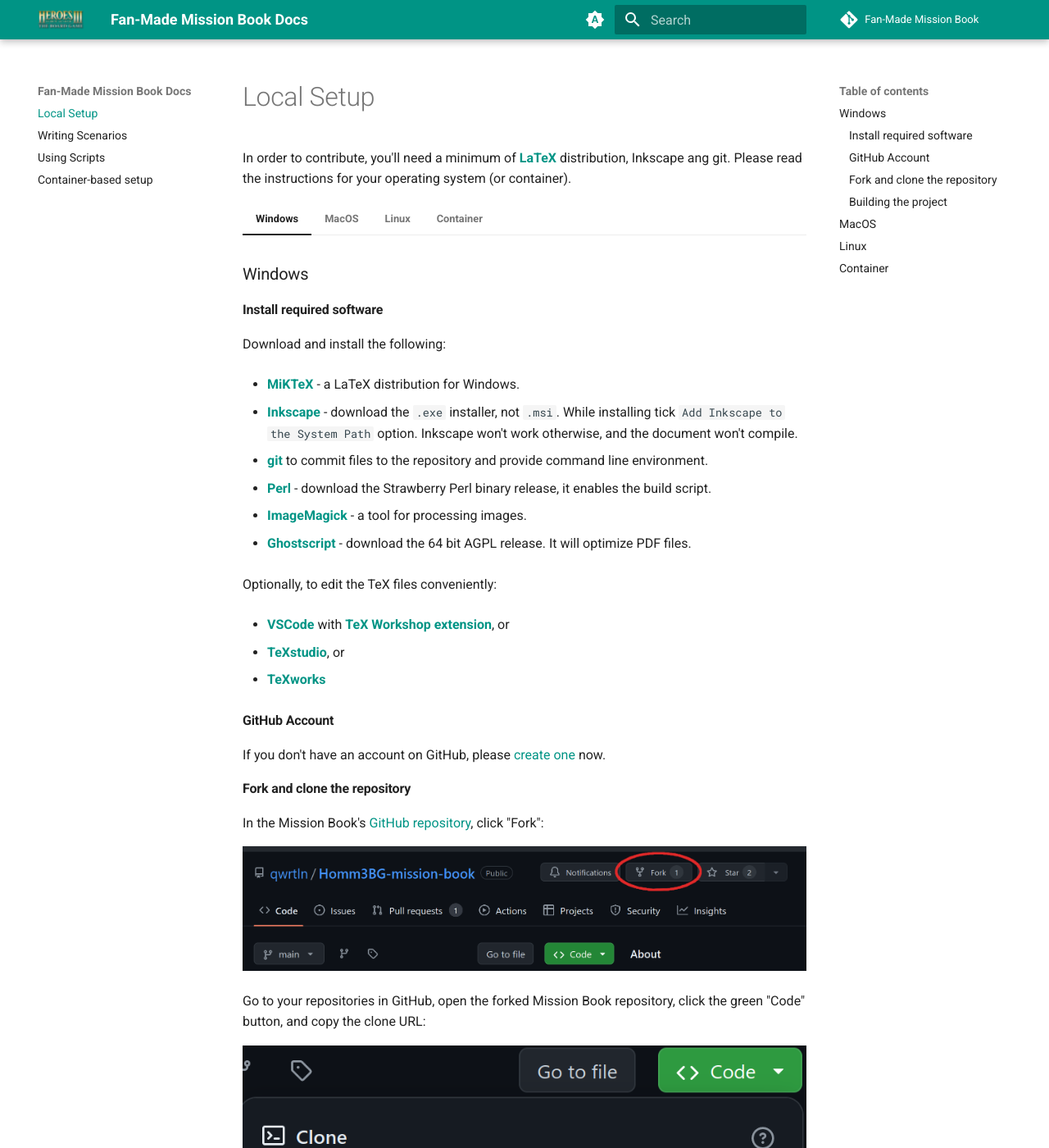
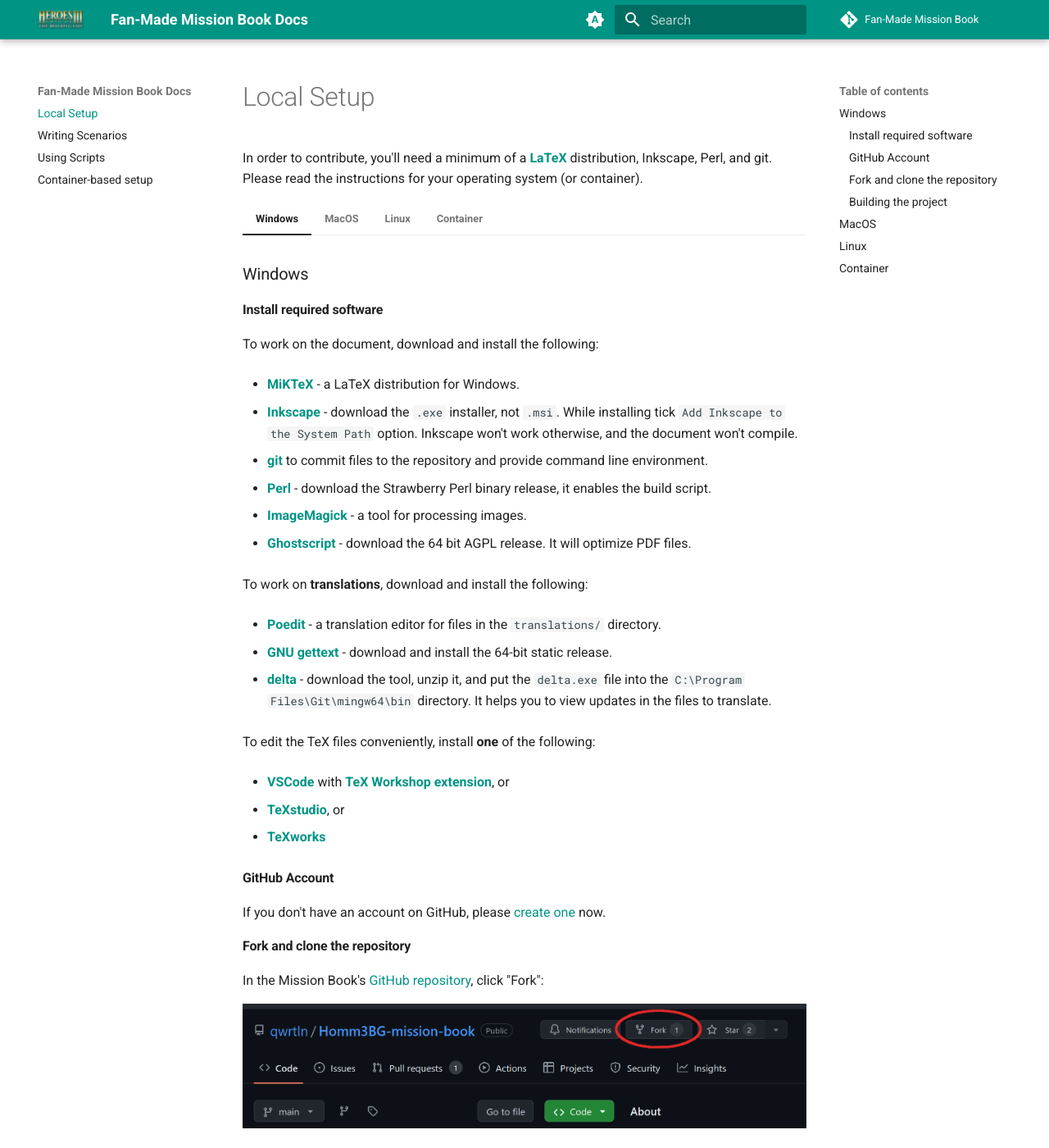
Before and after one commit to qwrtln/Homm3BG-mission-book, an MkDocs documentation site: the page built from docs/index.md, in a window 1280 px wide and 1400 px high. Shown: the whole window at 82% size. Built offline with MkDocs 1.6.1 and Material for MkDocs 9.7.7, drawn with Linux system fonts in a browser that asks for light colours; comment, search, counter and statistics services are not loaded.

Commit message:
Update docs for translations

````diff
--- a/docs/index.md
+++ b/docs/index.md
@@ -1,6 +1,6 @@
 # Local Setup
 
-In order to contribute, you'll need a minimum of [**LaTeX**](https://en.wikipedia.org/wiki/LaTeX) distribution, Inkscape ang git.
+In order to contribute, you'll need a minimum of a [**LaTeX**](https://en.wikipedia.org/wiki/LaTeX) distribution, Inkscape, Perl, and git.
 Please read the instructions for your operating system (or container).
 
 === "Windows"
@@ -9,7 +9,7 @@
 
     #### Install required software
 
-    Download and install the following:
+    To work on the document, download and install the following:
 
      - [**MiKTeX**](https://miktex.org/) - a LaTeX distribution for Windows.
 
@@ -23,7 +23,15 @@
 
      - [**Ghostscript**](https://www.ghostscript.com/releases/gsdnld.html) - download the 64 bit AGPL release. It will optimize PDF files.
 
-    Optionally, to edit the TeX files conveniently:
+    To work on **translations**, download and install the following:
+
+     - [**Poedit**](https://poedit.net/) - a translation editor for files in the `translations/` directory.
+
+     - [**GNU gettext**](https://mlocati.github.io/articles/gettext-iconv-windows.html) - download and install the 64-bit static release.
+
+     - [**delta**](https://dandavison.github.io/delta/installation.html) - download the tool, unzip it, and put the `delta.exe` file into the `C:\Program Files\Git\mingw64\bin` directory. It helps you to view updates in the files to translate.
+
+    To edit the TeX files conveniently, install **one** of the following:
 
      - [**VSCode**](https://code.visualstudio.com/Download) with [**TeX Workshop extension**](https://marketplace.visualstudio.com/items?itemName=James-Yu.latex-workshop), or
 
@@ -98,7 +106,7 @@
 
     To work on localizations, make screenshots, optimize PDFs, etc., you will need some additional tools:
     ```bash
-    brew install poppler po4a ghostscript imagemagick
+    brew install poppler po4a ghostscript imagemagick git-delta
     ```
 
 === "Linux"
@@ -115,10 +123,11 @@
 
     To work on localizations, make screenshots, optimize PDFs, etc., you will need some additional tools:
 
+    - ghostscript
+    - git-delta
+    - imagemagick
     - po4a
     - poppler-utils
-    - ghostscript
-    - imagemagick
 
 === "Container"
     ### Container
````
